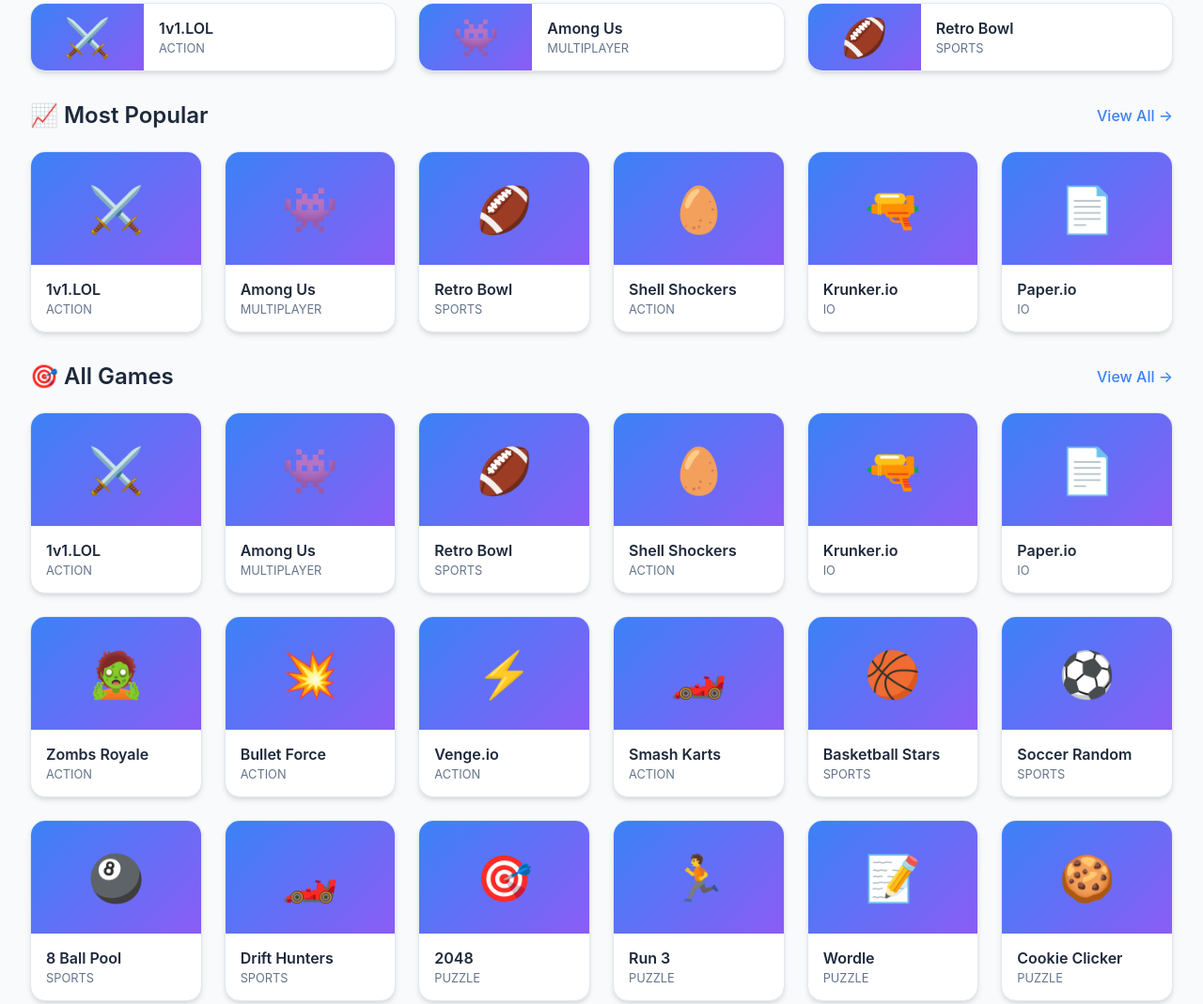
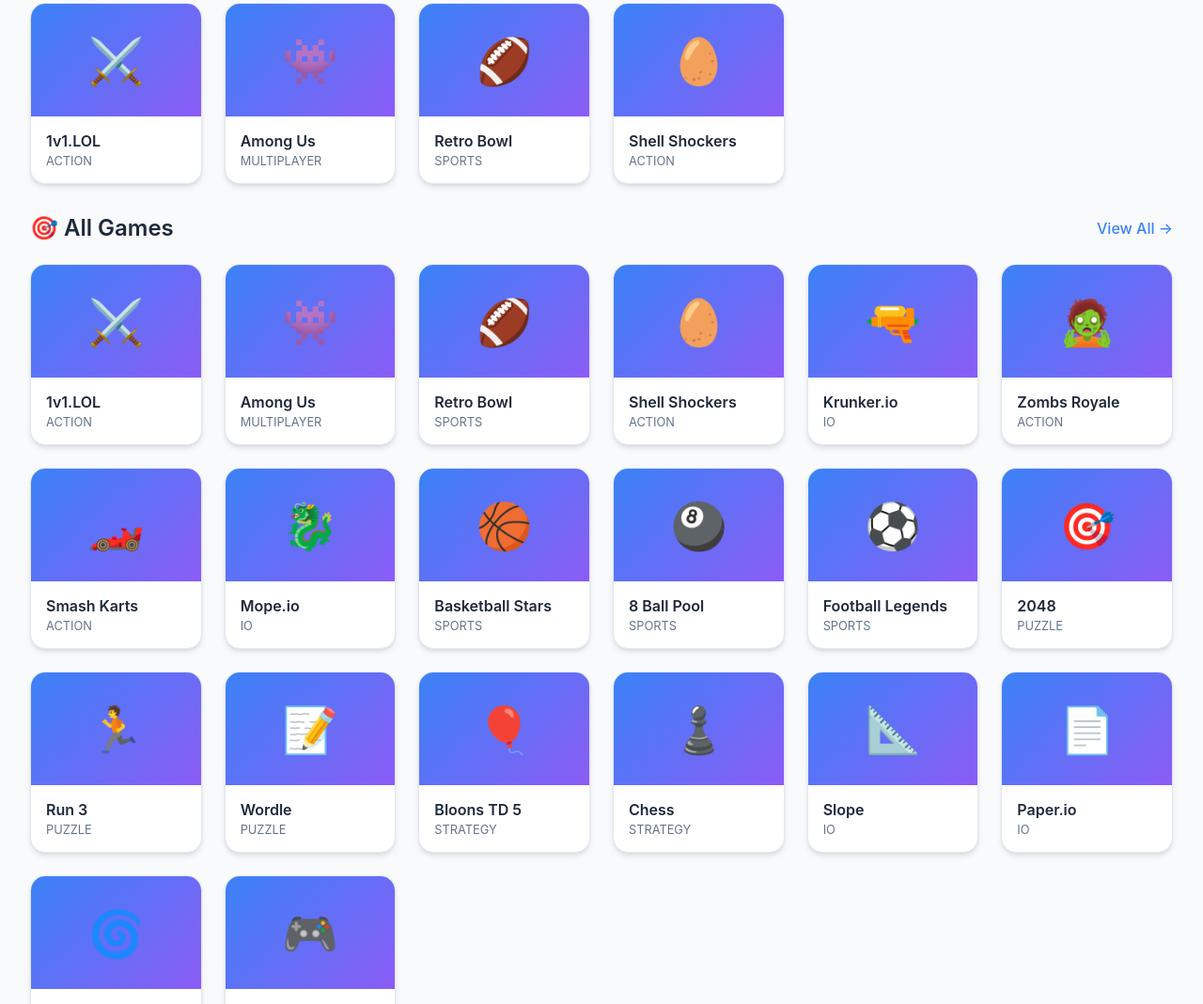
Before and after one commit to Nuker12334/python, a plain HTML site: page index.html in a window 1280 px wide. Shown: the part 538-1607 px from the top of the page at 94% size. Drawn offline with Linux system fonts and the light colour scheme.

Commit message:
Refactor HTML structure and game data
Updated comments for clarity and modified game URLs to point to the correct sources. Added error message display for failed game loads.

```diff
--- a/index.html
+++ b/index.html
@@ -17,7 +17,7 @@
             color: #1e293b;
         }
 
-        /* Navigation Bar - azgames.io style */
+        /* Navigation Bar */
         .navbar {
             background: white;
             padding: 1rem 2rem;
@@ -101,7 +101,7 @@
             padding: 2rem;
         }
 
-        /* Hero Section - azgames.io style */
+        /* Hero Section */
         .hero {
             background: linear-gradient(135deg, #3b82f6 0%, #8b5cf6 100%);
             border-radius: 20px;
@@ -151,7 +151,7 @@
             filter: drop-shadow(0 20px 25px -5px rgba(0,0,0,0.3));
         }
 
-        /* Category Pills - azgames.io style */
+        /* Category Pills */
         .categories {
             display: flex;
             gap: 1rem;
@@ -185,7 +185,7 @@
             border-color: transparent;
         }
 
-        /* Featured Section */
+        /* Section Title */
         .section-title {
             display: flex;
             justify-content: space-between;
@@ -205,7 +205,7 @@
             font-weight: 500;
         }
 
-        /* Games Grid - azgames.io style */
+        /* Games Grid */
         .games-grid {
             display: grid;
             grid-template-columns: repeat(auto-fill, minmax(180px, 1fr));
@@ -279,19 +279,7 @@
             color: #64748b;
         }
 
-        /* Featured Card - larger size */
-        .game-card.featured {
-            grid-column: span 2;
-            display: flex;
-        }
-
-        .game-card.featured .game-thumbnail {
-            height: auto;
-            width: 120px;
-            font-size: 2.5rem;
-        }
-
-        /* Modal - azgames.io style */
+        /* Modal */
         .modal {
             display: none;
             position: fixed;
@@ -411,13 +399,6 @@
             transform: scale(1.05);
         }
 
-        /* Loading */
-        .loading {
-            text-align: center;
-            padding: 2rem;
-            color: #64748b;
-        }
-
         /* Responsive */
         @media (max-width: 768px) {
             .navbar {
@@ -449,6 +430,13 @@
                 grid-template-columns: repeat(auto-fill, minmax(140px, 1fr));
             }
         }
+
+        .error-message {
+            text-align: center;
+            padding: 2rem;
+            color: #ef4444;
+            display: none;
+        }
     </style>
 </head>
 <body>
@@ -474,10 +462,10 @@
         <div class="hero">
             <div class="hero-content">
                 <h1>Play Free Games Online</h1>
-                <p>Access 1500+ HTML5 and WebGL games directly in your browser. No downloads, no hassle.</p>
+                <p>Access hundreds of HTML5 games directly in your browser. No downloads, no hassle.</p>
                 <div class="stats">
                     <div class="stat">
-                        <div class="stat-number">1500+</div>
+                        <div class="stat-number">200+</div>
                         <div class="stat-label">Games</div>
                     </div>
                     <div class="stat">
@@ -513,13 +501,6 @@
         </div>
         <div id="featuredGames" class="games-grid"></div>
 
-        <!-- Popular Games -->
-        <div class="section-title">
-            <h2>📈 Most Popular</h2>
-            <a href="#">View All →</a>
-        </div>
-        <div id="popularGames" class="games-grid"></div>
-
         <!-- All Games -->
         <div class="section-title">
             <h2>🎯 All Games</h2>
@@ -527,10 +508,15 @@
         </div>
         <div id="allGames" class="games-grid"></div>
 
+        <!-- Error Message -->
+        <div id="errorMessage" class="error-message">
+            ⚠️ If games don't load, try refreshing or check your internet connection.
+        </div>
+
         <!-- Footer -->
         <div class="footer">
             <p>Join our community for new games and updates!</p>
-            <a href="https://discord.gg/thegamecompilation" target="_blank" class="discord-link">
+            <a href="#" class="discord-link">
                 Join Discord 🎮
             </a>
             <p style="margin-top: 1rem; font-size: 0.9rem;">
@@ -551,74 +537,64 @@
                 </div>
             </div>
             <div class="game-frame-container">
-                <iframe id="gameFrame" src="" allowfullscreen allow="autoplay; fullscreen"></iframe>
+                <iframe id="gameFrame" src="" allowfullscreen allow="autoplay; fullscreen" sandbox="allow-scripts allow-same-origin allow-forms allow-popups allow-presentation"></iframe>
             </div>
         </div>
     </div>
 
     <script>
-        // Games from thegamecompilation.com
+        // Games with working URLs
         const games = [
-            // Featured/Popular
-            { name: "1v1.LOL", icon: "⚔️", category: "action", url: "https://thegamecompilation.com/1v1-lol", description: "Building battle royale", popular: true, featured: true },
-            { name: "Among Us", icon: "👾", category: "multiplayer", url: "https://thegamecompilation.com/among-us", description: "Social deduction game", popular: true, featured: true },
-            { name: "Retro Bowl", icon: "🏈", category: "sports", url: "https://thegamecompilation.com/retro-bowl", description: "Football management", popular: true, featured: true },
-            { name: "Shell Shockers", icon: "🥚", category: "action", url: "https://thegamecompilation.com/shell-shockers", description: "Egg FPS game", popular: true },
-            { name: "Krunker.io", icon: "🔫", category: "io", url: "https://thegamecompilation.com/krunker-io", description: "Fast-paced FPS", popular: true },
-            { name: "Paper.io", icon: "📄", category: "io", url: "https://thegamecompilation.com/paper-io", description: "Territory control", popular: true },
+            // Featured Games
+            { name: "1v1.LOL", icon: "⚔️", category: "action", url: "https://1v1.lol/", description: "Building battle royale", featured: true },
+            { name: "Among Us", icon: "👾", category: "multiplayer", url: "https://among-us.io/", description: "Social deduction game", featured: true },
+            { name: "Retro Bowl", icon: "🏈", category: "sports", url: "https://retrobowl.me/", description: "Football management", featured: true },
+            { name: "Shell Shockers", icon: "🥚", category: "action", url: "https://shellshock.io/", description: "Egg FPS game", featured: true },
 
             // Action Games
-            { name: "Zombs Royale", icon: "🧟", category: "action", url: "https://thegamecompilation.com/zombs-royale", description: "Zombie battle royale" },
-            { name: "Bullet Force", icon: "💥", category: "action", url: "https://thegamecompilation.com/bullet-force", description: "Multiplayer FPS" },
-            { name: "Venge.io", icon: "⚡", category: "action", url: "https://thegamecompilation.com/venge-io", description: "Competitive shooter" },
-            { name: "Smash Karts", icon: "🏎️", category: "action", url: "https://thegamecompilation.com/smash-karts", description: "Kart battle" },
+            { name: "Krunker.io", icon: "🔫", category: "io", url: "https://krunker.io/", description: "Fast-paced FPS" },
+            { name: "Zombs Royale", icon: "🧟", category: "action", url: "https://zombsroyale.io/", description: "Zombie battle royale" },
+            { name: "Smash Karts", icon: "🏎️", category: "action", url: "https://smashkarts.io/", description: "Kart battle" },
+            { name: "Mope.io", icon: "🐉", category: "io", url: "https://mope.io/", description: "Eat & evolve" },
 
             // Sports Games
-            { name: "Basketball Stars", icon: "🏀", category: "sports", url: "https://thegamecompilation.com/basketball-stars", description: "1v1 basketball" },
-            { name: "Soccer Random", icon: "⚽", category: "sports", url: "https://thegamecompilation.com/soccer-random", description: "Chaotic soccer" },
-            { name: "8 Ball Pool", icon: "🎱", category: "sports", url: "https://thegamecompilation.com/8-ball-pool", description: "Classic pool" },
-            { name: "Drift Hunters", icon: "🏎️", category: "sports", url: "https://thegamecompilation.com/drift-hunters", description: "Car drifting" },
+            { name: "Basketball Stars", icon: "🏀", category: "sports", url: "https://basketball-stars.io/", description: "1v1 basketball" },
+            { name: "8 Ball Pool", icon: "🎱", category: "sports", url: "https://8ball-pool.io/", description: "Classic pool" },
+            { name: "Football Legends", icon: "⚽", category: "sports", url: "https://football-legends.io/", description: "Soccer game" },
 
             // Puzzle Games
-            { name: "2048", icon: "🎯", category: "puzzle", url: "https://thegamecompilation.com/2048", description: "Merge numbers" },
-            { name: "Run 3", icon: "🏃", category: "puzzle", url: "https://thegamecompilation.com/run-3", description: "Endless runner" },
-            { name: "Wordle", icon: "📝", category: "puzzle", url: "https://thegamecompilation.com/wordle", description: "Word game" },
-            { name: "Cookie Clicker", icon: "🍪", category: "puzzle", url: "https://thegamecompilation.com/cookie-clicker", description: "Idle clicker" },
+            { name: "2048", icon: "🎯", category: "puzzle", url: "https://play2048.co/", description: "Merge numbers" },
+            { name: "Run 3", icon: "🏃", category: "puzzle", url: "https://run-3.io/", description: "Endless runner" },
+            { name: "Wordle", icon: "📝", category: "puzzle", url: "https://www.nytimes.com/games/wordle/index.html", description: "Word game" },
 
             // Strategy Games
-            { name: "Bloons TD 5", icon: "🎈", category: "strategy", url: "https://thegamecompilation.com/bloons-td-5", description: "Tower defense" },
-            { name: "Chess", icon: "♟️", category: "strategy", url: "https://thegamecompilation.com/chess", description: "Classic chess" },
-            { name: "Age of War", icon: "🏹", category: "strategy", url: "https://thegamecompilation.com/age-of-war", description: "Tower defense" },
-            { name: "Mope.io", icon: "🐉", category: "io", url: "https://thegamecompilation.com/mope-io", description: "Eat & evolve" },
+            { name: "Bloons TD 5", icon: "🎈", category: "strategy", url: "https://bloonstd5.io/", description: "Tower defense" },
+            { name: "Chess", icon: "♟️", category: "strategy", url: "https://www.chess.com/play/computer", description: "Classic chess" },
 
             // More .io Games
-            { name: "Slope", icon: "📐", category: "io", url: "https://thegamecompilation.com/slope", description: "3D rolling ball" },
-            { name: "Tunnel Rush", icon: "🌀", category: "action", url: "https://thegamecompilation.com/tunnel-rush", description: "Fast tunnel game" },
-            { name: "Minecraft Classic", icon: "⛏️", category: "strategy", url: "https://thegamecompilation.com/minecraft-classic", description: "Classic building" },
-            { name: "Stumble Guys", icon: "🎮", category: "multiplayer", url: "https://thegamecompilation.com/stumble-guys", description: "Party elimination" }
+            { name: "Slope", icon: "📐", category: "io", url: "https://slope-game.io/", description: "3D rolling ball" },
+            { name: "Paper.io", icon: "📄", category: "io", url: "https://paper-io.com/", description: "Territory control" },
+            { name: "Tunnel Rush", icon: "🌀", category: "action", url: "https://tunnelrush.io/", description: "Fast tunnel game" },
+            { name: "Stumble Guys", icon: "🎮", category: "multiplayer", url: "https://stumble-guys.io/", description: "Party elimination" }
         ];
 
-        // Display games in different sections
+        // Display games
         function displayGames() {
             // Featured games
             const featured = games.filter(g => g.featured);
-            displayGamesInContainer(featured, 'featuredGames', true);
-
-            // Popular games
-            const popular = games.filter(g => g.popular);
-            displayGamesInContainer(popular, 'popularGames');
+            displayGamesInContainer(featured, 'featuredGames');
 
             // All games
             displayGamesInContainer(games, 'allGames');
         }
 
-        function displayGamesInContainer(gamesList, containerId, isFeatured = false) {
+        function displayGamesInContainer(gamesList, containerId) {
             const container = document.getElementById(containerId);
             container.innerHTML = '';
 
             gamesList.forEach(game => {
                 const card = document.createElement('div');
-                card.className = `game-card ${isFeatured ? 'featured' : ''}`;
+                card.className = 'game-card';
                 card.onclick = () => playGame(game.name, game.url);
 
                 card.innerHTML = `
@@ -673,14 +649,21 @@
         // Play game
         function playGame(gameName, gameUrl) {
             document.getElementById('currentGameTitle').textContent = `Playing: ${gameName}`;
-            document.getElementById('gameFrame').src = gameUrl;
+            const gameFrame = document.getElementById('gameFrame');
+            gameFrame.src = gameUrl;
             document.getElementById('gameModal').style.display = 'block';
+
+            // Show error message if game doesn't load
+            gameFrame.onerror = function() {
+                document.getElementById('errorMessage').style.display = 'block';
+            };
         }
 
         // Close game
         function closeGame() {
             document.getElementById('gameModal').style.display = 'none';
             document.getElementById('gameFrame').src = '';
+            document.getElementById('errorMessage').style.display = 'none';
         }
 
         // Toggle fullscreen
```
